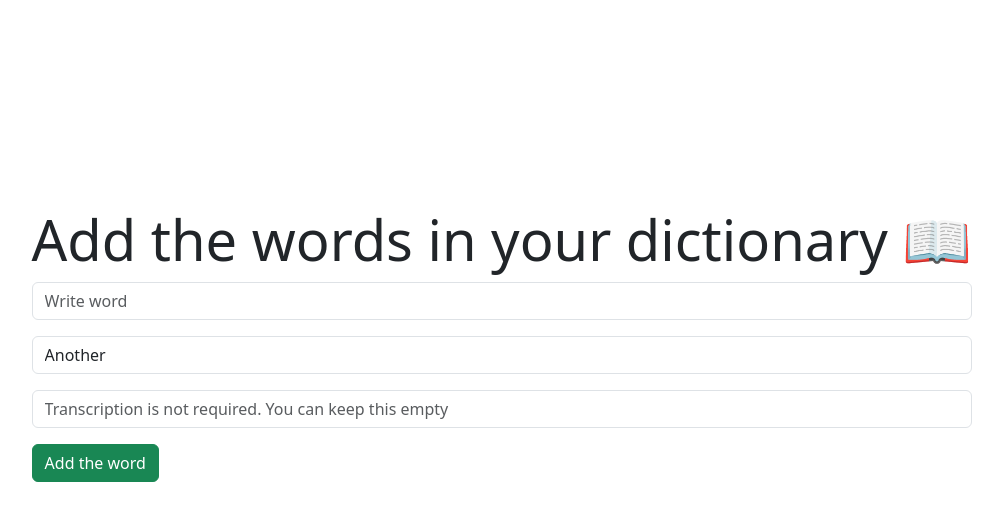
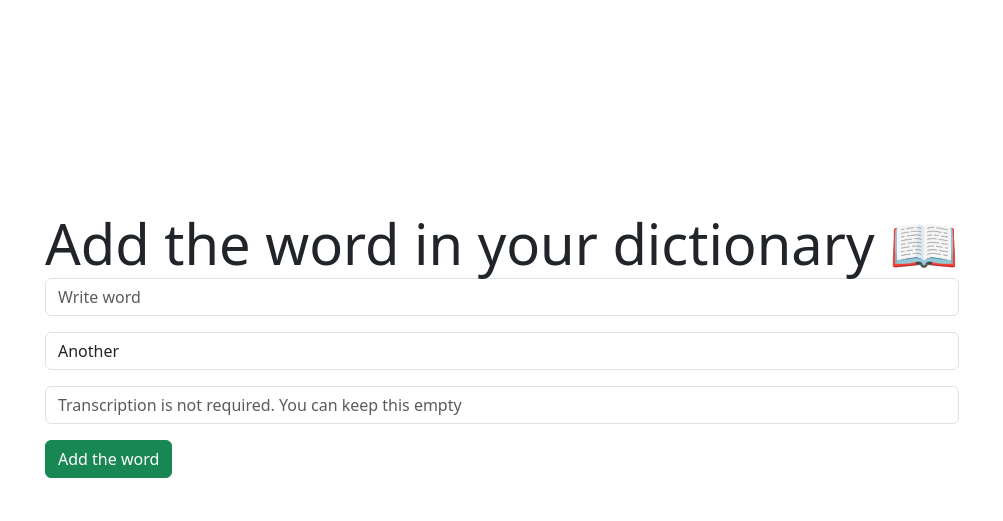
Before and after one commit to MikhailSavenko/memorizeIt, a Django app: page /write/ in a window 1280 px wide. Shown: the part 73-594 px from the top of the page, without its empty margins (138-1141 px from the left). Run offline with Django 5.2, Linux system fonts and the light colour scheme; some libraries are stand-ins or nearby versions.

Commit message:
h1 to div

```diff
--- a/templates/word/write_word.html
+++ b/templates/word/write_word.html
@@ -8,7 +8,7 @@
     <div class="write-form">
         <form method="post" action="{% url 'word:new_word' %}">
             {% csrf_token %}
-            <h3 class="display-4">Add the words in your dictionary 📖</h1>
+            <div class="display-4">Add the word in your dictionary 📖</div>
               {% if form.non_field_errors %}
                 {% for error in form.non_field_errors %}
                   <div class="alert alert-danger">{{ error }}</div>
```
